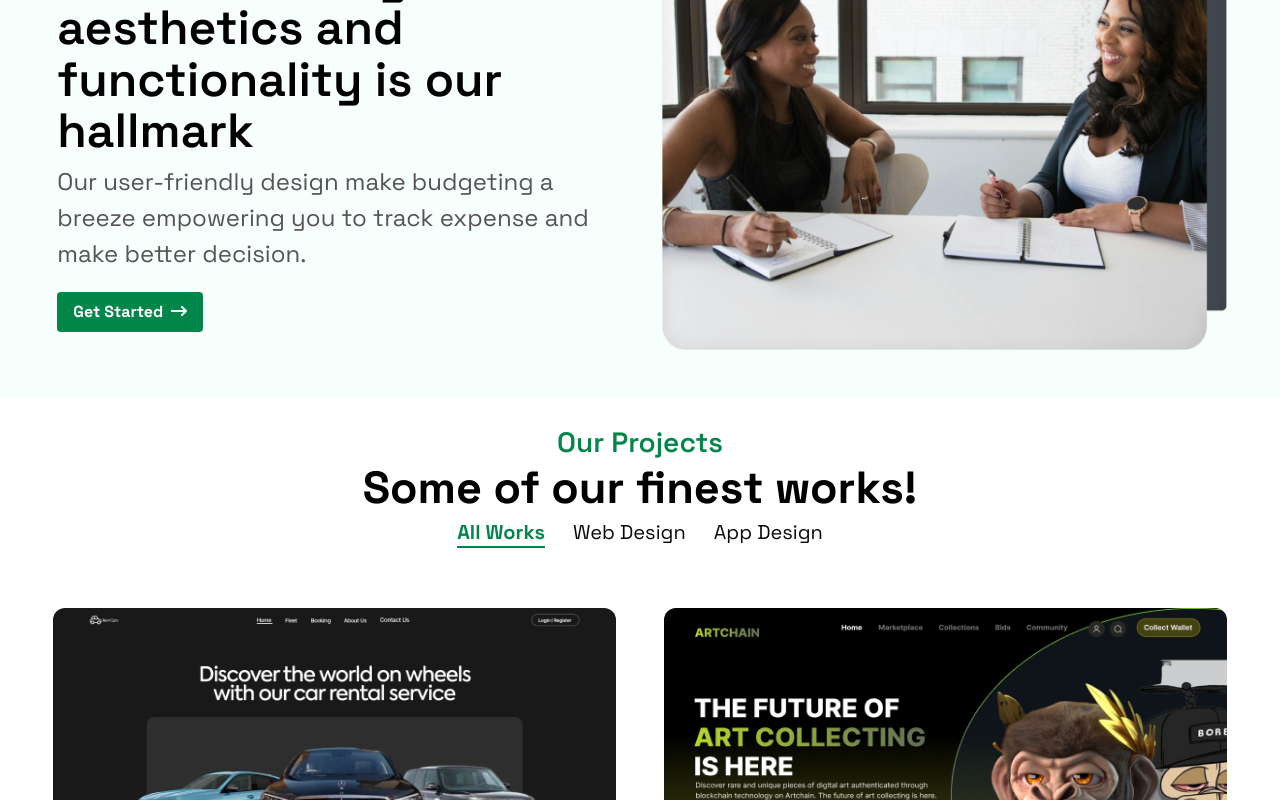
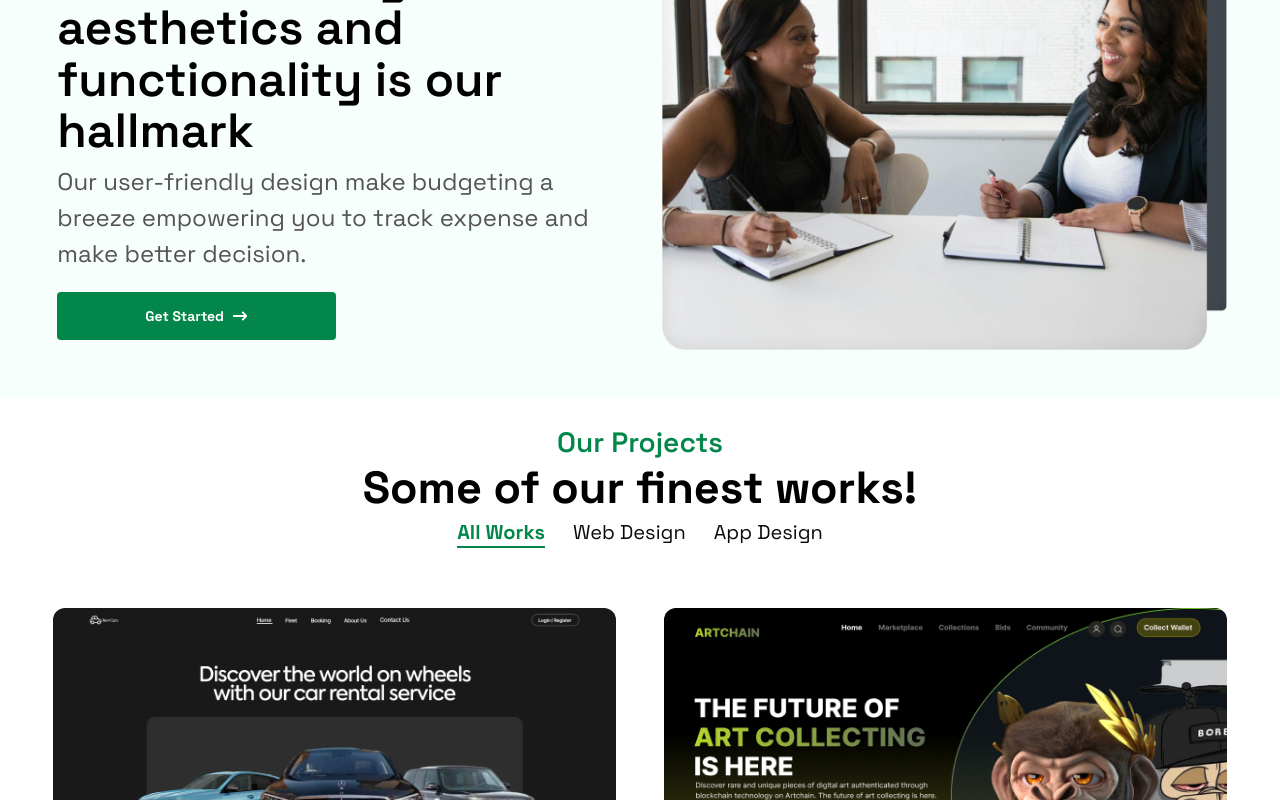
Before and after one commit to braitcode/dph-frontend, a React (Vite) app: page / in a window 1280 px wide. Shown: the part 3024-3824 px from the top of the page. Built offline with nearby package versions, Linux system fonts and the light colour scheme; a web font is replaced by a local one.

Commit message:
worked on corrections on my pages

```diff
--- a/src/components/Seam.jsx
+++ b/src/components/Seam.jsx
@@ -3,7 +3,11 @@ import seamimg from '../assets/seam.png'
 import Button from '../components/Button.jsx'
 import { FaArrowRightLong } from "react-icons/fa6";
 import { Link } from 'react-router-dom';
+import { useAuth } from "../components/contexts/Auth";
+
 const Seam = () => {
+    const { auth } = useAuth();
+
     return (
         <div className='font-spaceGrotesk bg-[#F6FFFB]'>
             <section className='container w-11/12 mx-auto'>
@@ -18,14 +22,32 @@ const Seam = () => {
                         <p className=' text-[14px] mt-2 mb-5 font-normal lg:text-[20px] xl:text-[24px] text-[#565353] w-[100%]'>
                             Our user-friendly design make budgeting a breeze empowering you to track expense and make better decision.
                         </p>
-                        < Link to="/signup" className=''>
+                        {/* < Link to="/signup" className=''>
                             <Button
                                 size="medium"
                                 color="success"
                             >
                                 <span className='text-[12px]font-medium'>Get Started<FaArrowRightLong className='inline mb-1 ml-2' /></span>
                             </Button>
-                        </Link>
+                        </Link> */}
+                        {auth?.user ? (
+                            <Link to='/contact'>
+                                <Button size="medium" color="success" className=''>
+                                    <div className="flex gap-2 px-[4rem] md:px-[4.5rem] py-1">
+                                        <span className="text-[14px]">Get In Touch</span><FaArrowRightLong className='mt-[4px] p-[0.05rem]' />
+                                    </div>
+                                </Button>
+                            </Link>
+                        ) : (
+                            <Link to='/signup'>
+                                <Button size="medium" color="success">
+                                    <div className="flex gap-2 px-[4.5rem] py-1">
+                                        <span className="text-[14px]">Get Started</span><FaArrowRightLong className='mt-[4px] p-[0.05rem]' />
+                                    </div>
+                                </Button>
+                            </Link>
+
+                        )}
                     </div>
                     {/* <p className=' md:block lg:hidden text-[14px] font-normal md:text-[18px] lg:text-[20px] xl:text-[24px] text-[#565353] w-[100%] text-center'>
                         Our user-friendly design make budgeting a breeze empowering you to track expense and make better decision.
--- a/src/components/ServicesC.jsx
+++ b/src/components/ServicesC.jsx
@@ -6,9 +6,10 @@ import img2 from '../assets/web.png'
 import img3 from '../assets/mobiled.png'
 import img4 from '../assets/consult.png'
 import { Link } from 'react-router-dom';
+import { useAuth } from "../components/contexts/Auth";
 
 const ServicesC = () => {
-
+    const { auth } = useAuth();
     return (
         <div className='font-spaceGrotesk'>
             <div className=' py-5 lg:px-[10rem] xl:px-[20rem] mt-20'>
@@ -19,13 +20,19 @@ const ServicesC = () => {
                     We provide innovative solutions that streamline operations, enhance productivity, and drive growth
                 </p>
                 <div className="flex gap-2 md:gap-4 lg:gap-[30px] justify-center mt-[2rem] mb-[2rem]">
-                    <Link to='/signup'>
+                    {auth?.user ? (
+                        null
+
+                    ) : (
+                        <Link to='/contact'>
                             <Button size="medium" color="success" className=''>
                                 <div className="flex gap-2 p-[0.1rem] px-2">
                                     <span className="md:text-[15px] text-[12px]">Get Started</span><FaArrowRightLong className='mt-[3px]' />
                                 </div>
                             </Button>
                         </Link>
+                    )}
+
                     <Link to='/contact'>
                         <div className="border-2 border-[#028A4C] rounded-md text-[#028A4C] px-4">
                             <Button size="medium">
@@ -53,6 +60,15 @@ const ServicesC = () => {
                                 visual identities, and taglines that capture your
                                 brand's essence and resonate with your audience.
                             </p>
+                            {auth?.user ? (
+                                <Link to='/contact'>
+                                    <Button size="medium" color="success" className=''>
+                                        <div className="flex gap-2 px-[4.5rem] py-1">
+                                            <span className="text-[14px]">Get In Touch</span><FaArrowRightLong className='mt-[4px] p-[0.05rem]' />
+                                        </div>
+                                    </Button>
+                                </Link>
+                            ) : (
                                 <Link to='/signup'>
                                     <Button size="medium" color="success">
                                         <div className="flex gap-2 px-[4.5rem] py-1">
@@ -60,6 +76,9 @@ const ServicesC = () => {
                                         </div>
                                     </Button>
                                 </Link>
+
+                            )}
+
                         </div>
                     </div>
                 </section>
@@ -84,6 +103,15 @@ const ServicesC = () => {
                                 design services are focused on creating visually
                                 user-friendly, and fully responsive websites
                             </p>
+                            {auth?.user ? (
+                                <Link to='/contact'>
+                                    <Button size="medium" color="success" className=''>
+                                        <div className="flex gap-2 px-[4.5rem] py-1">
+                                            <span className="text-[14px]">Get In Touch</span><FaArrowRightLong className='mt-[4px] p-[0.05rem]' />
+                                        </div>
+                                    </Button>
+                                </Link>
+                            ) : (
                                 <Link to='/signup'>
                                     <Button size="medium" color="success">
                                         <div className="flex gap-2 px-[4.5rem] py-1">
@@ -91,6 +119,8 @@ const ServicesC = () => {
                                         </div>
                                     </Button>
                                 </Link>
+
+                            )}
                         </div>
                     </div>
                 </section>
@@ -115,13 +145,24 @@ const ServicesC = () => {
                                 comprehensive, covering everything from initial
                                 concept development to final design.
                             </p>
+                            {auth?.user ? (
+                                <Link to='/contact'>
+                                    <Button size="medium" color="success" className=''>
+                                        <div className="flex gap-2 px-[4.5rem] py-1">
+                                            <span className="text-[14px]">Get In Touch</span><FaArrowRightLong className='mt-[4px] p-[0.05rem]' />
+                                        </div>
+                                    </Button>
+                                </Link>
+                            ) : (
                                 <Link to='/signup'>
                                     <Button size="medium" color="success">
                                         <div className="flex gap-2 px-[4.5rem] py-1">
-                                        <span className="text-[14px]">Get Started</span><FaArrowRightLong className='mt-[4px] p-[0.06rem]' />
+                                            <span className="text-[14px]">Get Started</span><FaArrowRightLong className='mt-[4px] p-[0.05rem]' />
                                         </div>
                                     </Button>
                                 </Link>
+
+                            )}
                         </div>
                     </div>
                 </section>
```
Also changed, not shown: src/assets/cup.svg. Lines whose indentation alone changed are shown as unchanged.
